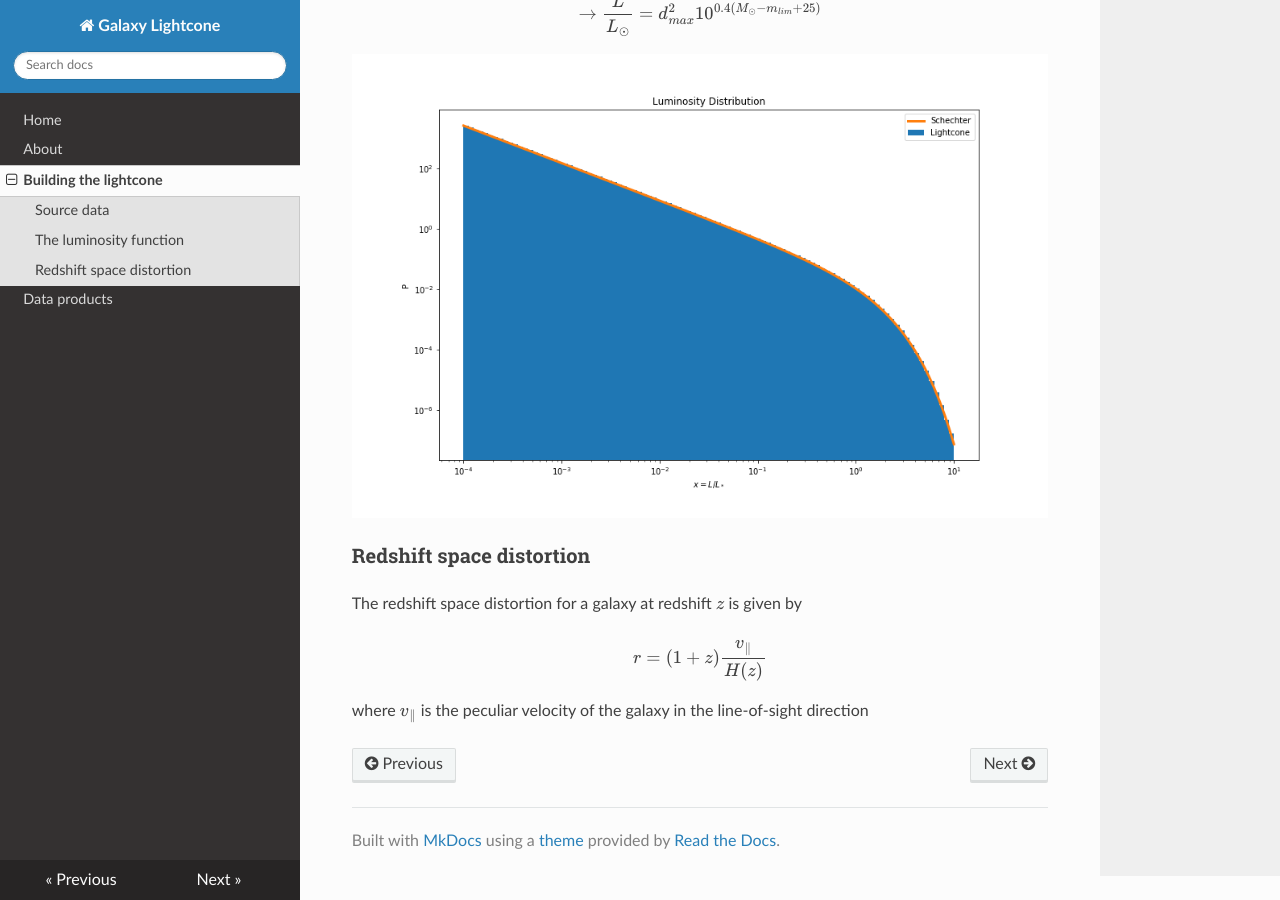
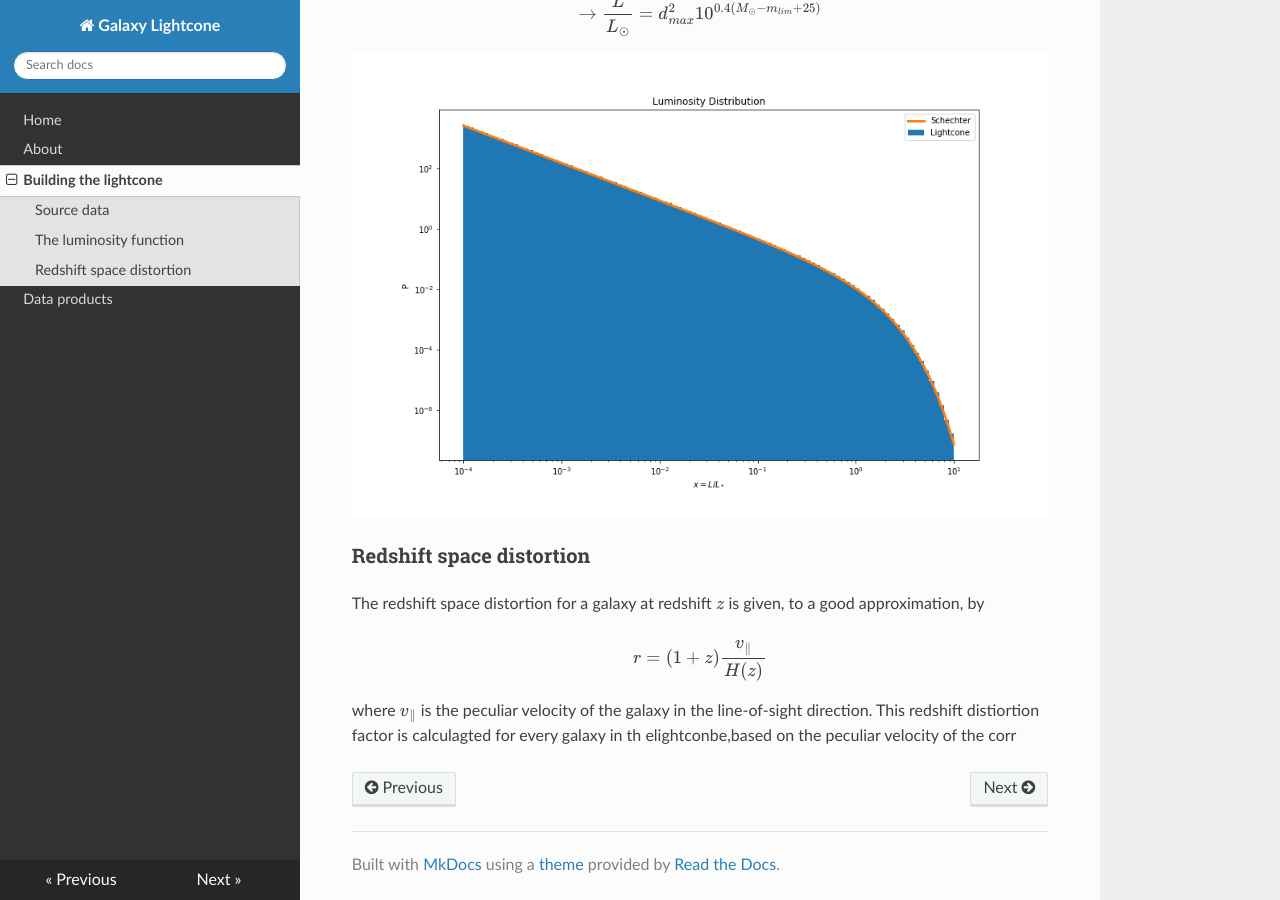
Before and after one commit to rajbooth/Lightcone, an MkDocs documentation site: the page built from docs/building_lightcone.md, in a window 1280 px wide and 900 px high, scrolled down 1811 px. Built offline with MkDocs 1.6.1, drawn with Linux system fonts in a browser that asks for light colours; nearby versions of some CDN libraries; formulas are drawn with MathJax 3.

Commit message:
docs/building_lightcone.md updated from https://stackedit.io/

```diff
--- a/docs/building_lightcone.md
+++ b/docs/building_lightcone.md
@@ -33,11 +33,12 @@ $$ \rightarrow \frac{L}{L_\odot} = d_{max}^2 10^{0.4(M_\odot - m_{lim} + 25)} $$
 ![Luminosity distribution](https://github.com/rajbooth/Lightcone/raw/master/images/Luminosity_Distribution.png)
 
 ### Redshift space distortion
-The redshift space distortion for a galaxy at redshift $z$ is given by
+The redshift space distortion for a galaxy at redshift $z$ is given, to a good approximation, by
 
 $$r = (1+z) \frac{v_\parallel }{H(z)}$$
-where $v_\parallel$ is the peculiar velocity of the galaxy in the line-of-sight direction
+where $v_\parallel$ is the peculiar velocity of the galaxy in the line-of-sight direction.
+This redshift distiortion factor is calculagted for every galaxy in th elightconbe,based on the peculiar velocity of the corr
 <!--stackedit_data:
-eyJoaXN0b3J5IjpbLTE1ODAyOTY3OTYsMTczMDA1NDUwOSw4MT
-A5MjMwNTJdfQ==
+eyJoaXN0b3J5IjpbMjgwNzgyMDYxLDE3MzAwNTQ1MDksODEwOT
+IzMDUyXX0=
 -->
```
